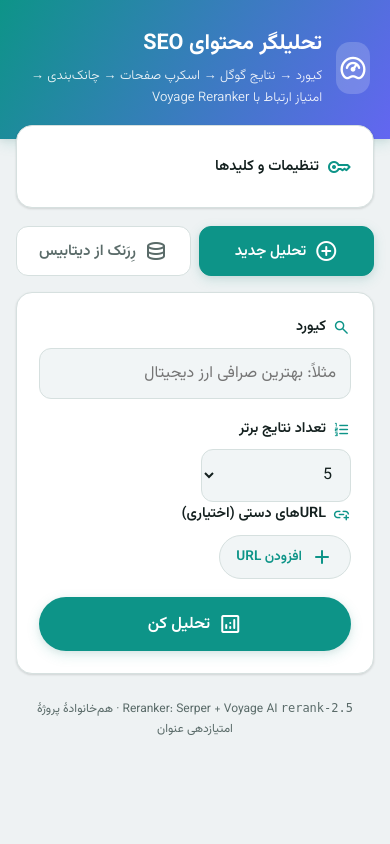
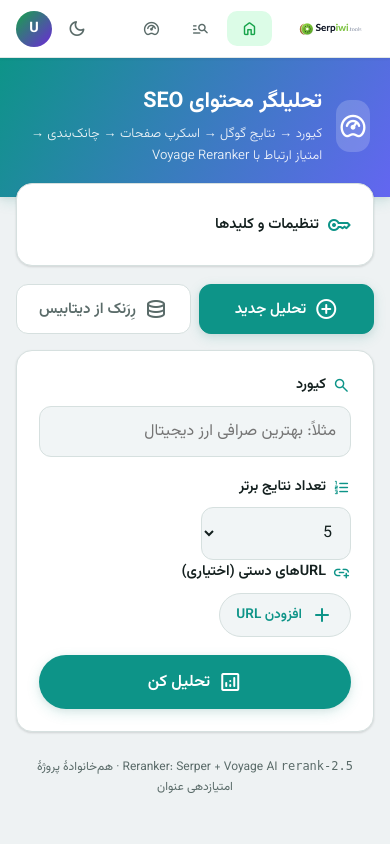
Before and after one commit to miladshooli/seo-content-reranker, a Flask app: page / in a window 390 px wide. Run offline with Flask 2, Linux system fonts and the light colour scheme; parts of the project's set-up code (start-up, migrations or seed data) failed here and were passed over.

Commit message:
Unified Serpiwi UI: global nav, dark-mode toggle, profile
- Shared shell (static/serpiwi-ui.css + serpiwi-shell.js): fixed global
  nav with logo, tool switcher, theme toggle and user menu, injected on
  every tool for one cohesive product.
- Dark mode is now an explicit toggle (system/light/dark) persisted in a
  cookie shared across *.serpiwi.com; templates converted from
  prefers-color-scheme media queries to [data-theme] so the toggle works.
- serpiwi_auth: /whoami + /profile (runtime password change via a shared
  credentials file) ; login page themed.
- setup.sh installs the shared static assets.

Co-Authored-By: Claude Opus 4.8 (1M context) <noreply@anthropic.com>

```diff
--- /dev/null
+++ b/static/serpiwi-shell.js
@@ -0,0 +1,92 @@
+/* Serpiwi shared shell: global nav, theme toggle, user menu. Loaded by every tool. */
+(function () {
+  var TOOLS = [
+    { k: "home", label: "خانه", icon: "home" },
+    { k: "title", label: "امتیاز عنوان", icon: "manage_search" },
+    { k: "reranker", label: "ری‌رنک محتوا", icon: "readiness_score" },
+    { k: "kwr", label: "کلیدواژه", icon: "key_visualizer" }
+  ];
+  var keys = ["title", "reranker", "kwr"];
+  var host = location.hostname.replace(/^www\./, "");
+  var labels = host.split(".");
+  var active = "home", base = host;
+  if (labels.length > 2 && keys.indexOf(labels[0]) >= 0) { active = labels[0]; base = labels.slice(1).join("."); }
+  var href = function (k) { return k === "home" ? ("https://" + base + "/") : ("https://" + k + "." + base + "/"); };
+
+  // ---- theme ----
+  function getPref() {
+    var m = document.cookie.match(/serpiwi_theme=(\w+)/);
+    return m ? m[1] : (localStorage.getItem("serpiwi_theme") || "system");
+  }
+  function resolve(p) {
+    return p === "dark" || (p === "system" && matchMedia("(prefers-color-scheme: dark)").matches) ? "dark" : "light";
+  }
+  function applyPref(p) {
+    document.documentElement.dataset.theme = resolve(p);
+    try { localStorage.setItem("serpiwi_theme", p); } catch (e) {}
+    document.cookie = "serpiwi_theme=" + p + ";path=/;max-age=31536000;domain=." + base + ";samesite=lax";
+    syncThemeUI(p);
+  }
+  function syncThemeUI(p) {
+    var seg = document.getElementById("sp-themeseg");
+    if (seg) seg.querySelectorAll("button").forEach(function (b) { b.classList.toggle("on", b.dataset.t === p); });
+    var ic = document.getElementById("sp-themeicon");
+    if (ic) ic.textContent = resolve(p) === "dark" ? "light_mode" : "dark_mode";
+  }
+  matchMedia("(prefers-color-scheme: dark)").addEventListener("change", function () {
+    if (getPref() === "system") applyPref("system");
+  });
+
+  // ---- build nav ----
+  function build() {
+    if (document.querySelector(".sp-nav")) return;
+    document.body.setAttribute("data-sp-shell", "");
+    var nav = document.createElement("nav");
+    nav.className = "sp-nav";
+    var tabs = TOOLS.map(function (t) {
+      return '<a class="sp-tab' + (t.k === active ? " active" : "") + '" href="' + href(t.k) + '">' +
+        '<span class="material-symbols-rounded">' + t.icon + '</span><span class="lbl">' + t.label + "</span></a>";
+    }).join("");
+    nav.innerHTML =
+      '<div class="sp-nav-in">' +
+        '<a class="sp-brand" href="' + href("home") + '"><img src="/static/serpiwi-logo-color.png" alt="Serpiwi"/></a>' +
+        '<div class="sp-tabs">' + tabs + "</div>" +
+        '<div class="sp-actions">' +
+          '<button class="sp-ibtn" id="sp-toggle" title="تغییر تم"><span class="material-symbols-rounded" id="sp-themeicon">dark_mode</span></button>' +
+          '<div class="sp-user">' +
+            '<button class="sp-avatar" id="sp-av">U</button>' +
+            '<div class="sp-menu" id="sp-menu">' +
+              '<div class="who"><b id="sp-who">کاربر</b><span>Serpiwi</span></div>' +
+              '<a href="' + href("home") + 'profile"><span class="material-symbols-rounded">person</span> پروفایل کاربری</a>' +
+              '<div class="sp-seg" id="sp-themeseg">' +
+                '<button data-t="system">سیستم</button><button data-t="light">روشن</button><button data-t="dark">تیره</button>' +
+              "</div>" +
+              '<a class="danger" href="' + href("home") + 'logout"><span class="material-symbols-rounded">logout</span> خروج</a>' +
+            "</div>" +
+          "</div>" +
+        "</div>" +
+      "</div>";
+    document.body.insertBefore(nav, document.body.firstChild);
+
+    document.getElementById("sp-toggle").addEventListener("click", function () {
+      applyPref(resolve(getPref()) === "dark" ? "light" : "dark");
+    });
+    document.getElementById("sp-themeseg").querySelectorAll("button").forEach(function (b) {
+      b.addEventListener("click", function (e) { e.stopPropagation(); applyPref(b.dataset.t); });
+    });
+    var menu = document.getElementById("sp-menu");
+    document.getElementById("sp-av").addEventListener("click", function (e) { e.stopPropagation(); menu.classList.toggle("open"); });
+    document.addEventListener("click", function () { menu.classList.remove("open"); });
+    menu.addEventListener("click", function (e) { e.stopPropagation(); });
+
+    syncThemeUI(getPref());
+    fetch("/whoami").then(function (r) { return r.json(); }).then(function (d) {
+      if (d && d.user) {
+        document.getElementById("sp-who").textContent = d.user;
+        document.getElementById("sp-av").textContent = (d.user[0] || "U").toUpperCase();
+      }
+    }).catch(function () {});
+  }
+  if (document.readyState === "loading") document.addEventListener("DOMContentLoaded", build);
+  else build();
+})();
--- /dev/null
+++ b/static/serpiwi-ui.css
@@ -0,0 +1,59 @@
+/* Serpiwi shared design system — global nav + theming.
+   Tools keep their own content CSS; this unifies the shell + dark mode. */
+:root{
+  --sp-bg:#eef2f1; --sp-surface:#ffffff; --sp-surface-2:#f4f6f7;
+  --sp-ink:#13201f; --sp-muted:#5a6b69; --sp-line:#e1e8e6;
+  --sp-brand:#16a34a; --sp-brand-ink:#0a3d23; --sp-brand-soft:#dcfce7;
+  --sp-nav-h:58px; --sp-shadow:0 1px 3px rgba(0,0,0,.07);
+  color-scheme:light;
+}
+html[data-theme="dark"]{
+  --sp-bg:#0e1514; --sp-surface:#161e1d; --sp-surface-2:#1f2a28;
+  --sp-ink:#e7ecea; --sp-muted:#9fb0ad; --sp-line:#2b3a38;
+  --sp-brand:#34d399; --sp-brand-ink:#d1fae5; --sp-brand-soft:#173f31;
+  --sp-shadow:0 1px 3px rgba(0,0,0,.5);
+  color-scheme:dark;
+}
+.sp-nav{position:fixed;top:0;inset-inline:0;height:var(--sp-nav-h);z-index:1000;
+  background:var(--sp-surface);border-bottom:1px solid var(--sp-line);box-shadow:var(--sp-shadow);
+  font-family:'Vazirmatn',system-ui,sans-serif}
+.sp-nav *{box-sizing:border-box}
+.sp-nav-in{max-width:1100px;margin:0 auto;height:100%;display:flex;align-items:center;gap:14px;padding:0 16px}
+.sp-brand{display:flex;align-items:center;gap:9px;text-decoration:none;flex-shrink:0}
+.sp-brand img{height:26px}
+.sp-tabs{display:flex;gap:4px;flex:1;overflow-x:auto;scrollbar-width:none}
+.sp-tabs::-webkit-scrollbar{display:none}
+.sp-tab{display:inline-flex;align-items:center;gap:6px;white-space:nowrap;text-decoration:none;
+  color:var(--sp-muted);font-size:.88rem;font-weight:600;padding:8px 13px;border-radius:10px;transition:all .14s}
+.sp-tab:hover{background:var(--sp-surface-2);color:var(--sp-ink)}
+.sp-tab.active{color:var(--sp-brand);background:var(--sp-brand-soft)}
+.sp-tab .material-symbols-rounded{font-size:19px}
+.sp-actions{display:flex;align-items:center;gap:6px;flex-shrink:0}
+.sp-ibtn{width:38px;height:38px;border-radius:10px;border:none;cursor:pointer;background:transparent;
+  color:var(--sp-muted);display:grid;place-items:center;transition:all .14s;font-family:inherit}
+.sp-ibtn:hover{background:var(--sp-surface-2);color:var(--sp-ink)}
+.sp-ibtn .material-symbols-rounded{font-size:21px}
+.sp-user{position:relative}
+.sp-avatar{width:36px;height:36px;border-radius:50%;border:none;cursor:pointer;
+  background:linear-gradient(135deg,var(--sp-brand),#6d28d9);color:#fff;font-weight:700;font-size:.9rem;
+  display:grid;place-items:center;font-family:inherit}
+.sp-menu{position:absolute;inset-inline-end:0;top:46px;min-width:208px;background:var(--sp-surface);
+  border:1px solid var(--sp-line);border-radius:14px;box-shadow:0 12px 34px rgba(0,0,0,.18);
+  padding:8px;display:none;flex-direction:column;gap:2px}
+.sp-menu.open{display:flex}
+.sp-menu .who{padding:9px 11px;border-bottom:1px solid var(--sp-line);margin-bottom:4px}
+.sp-menu .who b{display:block;font-size:.9rem;color:var(--sp-ink)}
+.sp-menu .who span{font-size:.74rem;color:var(--sp-muted)}
+.sp-menu a,.sp-menu button{display:flex;align-items:center;gap:9px;text-decoration:none;border:none;
+  background:transparent;cursor:pointer;font-family:inherit;font-size:.86rem;color:var(--sp-ink);
+  padding:9px 11px;border-radius:9px;text-align:start;width:100%}
+.sp-menu a:hover,.sp-menu button:hover{background:var(--sp-surface-2)}
+.sp-menu .material-symbols-rounded{font-size:19px;color:var(--sp-muted)}
+.sp-menu .danger{color:#e0455e}
+.sp-menu .danger .material-symbols-rounded{color:#e0455e}
+body[data-sp-shell]{padding-top:var(--sp-nav-h)!important}
+/* theme menu */
+.sp-seg{display:flex;gap:4px;padding:6px 11px}
+.sp-seg button{flex:1;justify-content:center;border:1px solid var(--sp-line);border-radius:8px;padding:6px;font-size:.76rem}
+.sp-seg button.on{background:var(--sp-brand-soft);color:var(--sp-brand);border-color:transparent;font-weight:700}
+@media(max-width:560px){.sp-tab span.lbl{display:none}.sp-brand img{height:22px}}
--- a/templates/index.html
+++ b/templates/index.html
@@ -4,6 +4,9 @@
   <meta charset="UTF-8" />
   <meta name="viewport" content="width=device-width, initial-scale=1.0" />
   <title>تحلیلگر محتوای SEO · Reranker</title>
+  <script>(function(){try{var m=document.cookie.match(/serpiwi_theme=(\w+)/);var t=m?m[1]:(localStorage.getItem('serpiwi_theme')||'system');var d=t==='dark'||(t==='system'&&matchMedia('(prefers-color-scheme:dark)').matches);document.documentElement.dataset.theme=d?'dark':'light';}catch(e){}})();</script>
+  <link rel="stylesheet" href="/static/serpiwi-ui.css"/>
+  <script src="/static/serpiwi-shell.js" defer></script>
   <link rel="icon" type="image/png" sizes="32x32" href="/static/favicon-32x32.png" />
   <link rel="icon" type="image/png" sizes="16x16" href="/static/favicon-16x16.png" />
   <link rel="apple-touch-icon" href="/static/favicon-180x180.png" />
@@ -23,15 +26,15 @@
       --s2: 0 4px 14px rgba(13,148,136,.14), 0 2px 6px rgba(0,0,0,.06);
       --r: 16px;
     }
-    @media (prefers-color-scheme: dark) {
-      :root {
+
+html[data-theme="dark"] {
         --p: #5eead4; --p-h: #7df0de; --on-p: #06302b; --p-c: #134e48; --on-p-c: #ccfbf1;
         --accent: #a5b4fc;
         --surface: #161e1d; --surf-v: #1f2a29; --bg: #0e1514;
         --on-s: #e3eceb; --on-s-v: #b3c2c0; --outline: #364442;
         --s1: 0 1px 3px rgba(0,0,0,.4); --s2: 0 6px 18px rgba(0,0,0,.5);
       }
-    }
+
     * { box-sizing: border-box; }
     html, body { margin: 0; padding: 0; }
     body { font-family: 'Vazirmatn', system-ui, sans-serif; background: var(--bg);
@@ -92,7 +95,8 @@
     details.settings summary .material-symbols-rounded { color: var(--p); }
     .alert { display: none; align-items: center; gap: 10px; background: #fdecec; color: var(--err);
       border: 1px solid #f5c2c2; border-radius: 12px; padding: 12px 15px; margin-bottom: 16px; font-size: .9rem; }
-    @media (prefers-color-scheme: dark) { .alert { background: #3a1414; border-color: #6b2020; color: #ffb4ab; } }
+
+html[data-theme="dark"] .alert { background: #3a1414; border-color: #6b2020; color: #ffb4ab; }
     .alert.show { display: flex; }
     /* manual urls */
     .murl { display: flex; gap: 8px; margin-bottom: 8px; }
```
Also changed, not shown: serpiwi_auth.py (+154 -26 lines), 1 other file.
